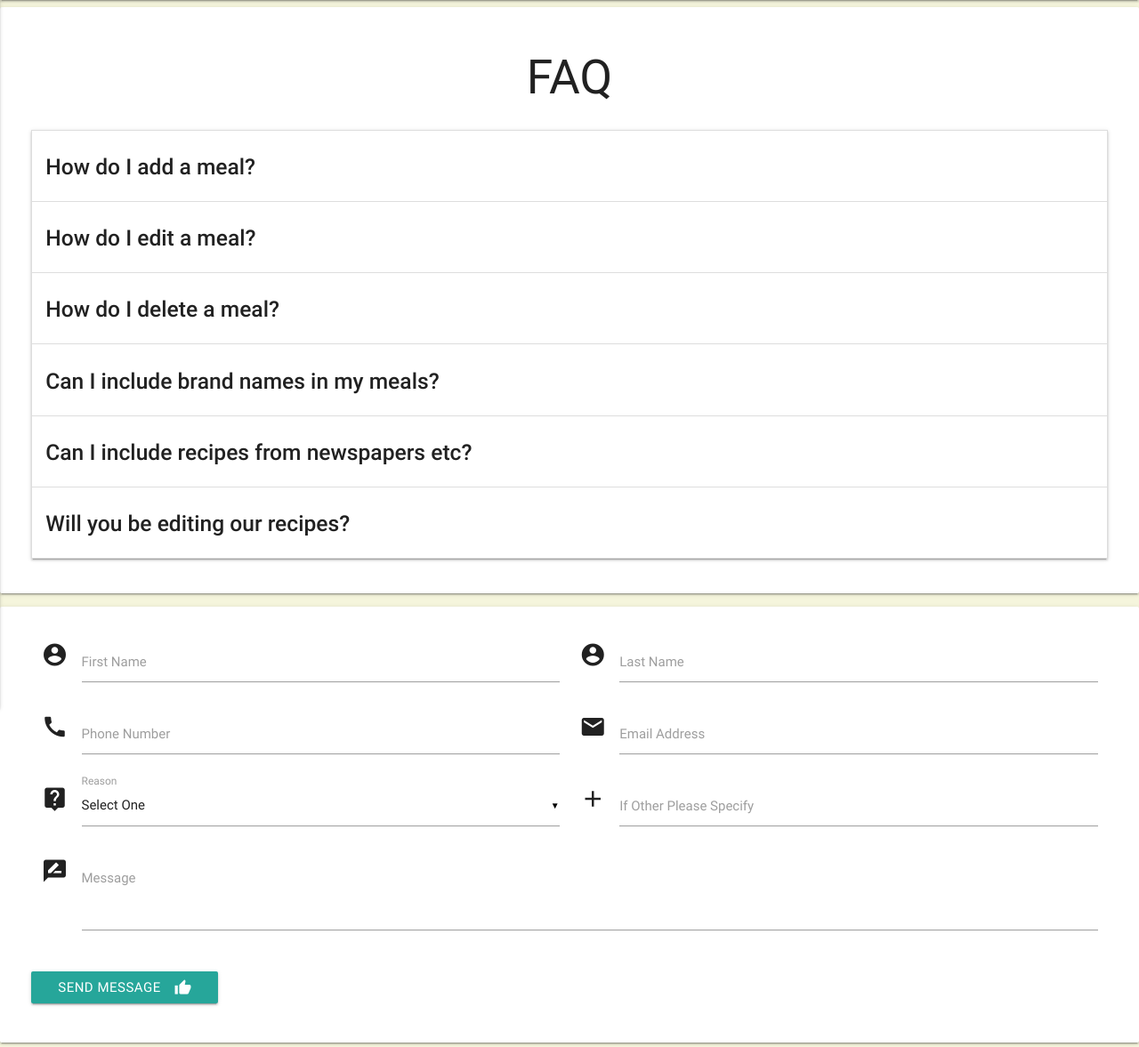
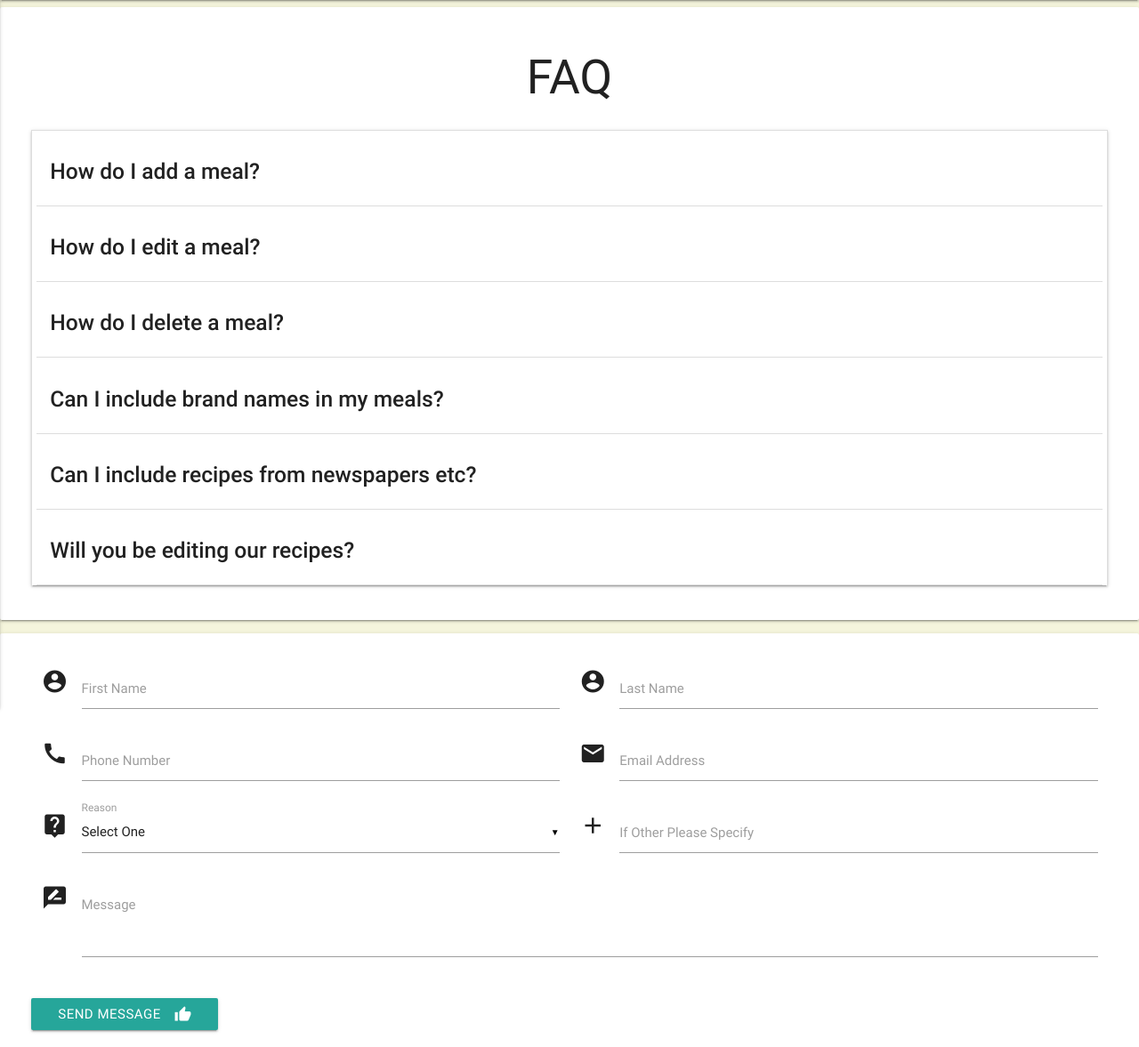
Before and after one commit to DanArmstrong124/cook-book, a Flask app: page /contact in a window 1280 px wide. Shown: the part 64-1241 px from the top of the page at 89% size. Run offline with Flask 2, Linux system fonts and the light colour scheme; some libraries are stand-ins or nearby versions.

Commit message:
Added new FAQ-Spacing class to CSS and meals.html

```diff
--- a/static/css/style.css
+++ b/static/css/style.css
@@ -22,3 +22,7 @@ body{
     width:250px !important;
     margin:5px !important;
 }
+
+.faq-spacing{
+    margin: 5px;
+}
--- a/templates/contact.html
+++ b/templates/contact.html
@@ -4,7 +4,7 @@
     <h2 class="center col s12">FAQ</h2>
     <div class="col s12 desc">
     <ul class="collapsible">
-        <li class="hoverable">
+        <li class="hoverable faq-spacing">
         <div class="collapsible-header">
         <h5 class="center"><strong>How do I add a meal?</strong></h5>
         </div>
@@ -12,7 +12,7 @@
         To add a meal, you must fill in the form through this link <a class="tdnone" href="{{url_for('add_meals')}}">HERE</a>. You can also find the Add Meal button at the top of every page and if on a mobile device or tablet, through the 'Burger' button (3 Horizontal Lines).
         </div>
         </li>
-        <li class="hoverable">
+        <li class="hoverable faq-spacing">
         <div class="collapsible-header">
         <h5><strong>How do I edit a meal?</strong></h5>
         </div>
@@ -20,7 +20,7 @@
         You can press any meal on the <a class="tdnone" href="{{url_for('get_meals')}}">HOME</a> page, this will show you a short description of the meal with a button (Orange, Pen Symbol), press this button to edit and save the meal under a new name/same name.
         </div>
         </li>
-        <li class="hoverable">
+        <li class="hoverable faq-spacing">
         <div class="collapsible-header">
         <h5><strong>How do I delete a meal?</strong></h5>
         </div>
@@ -28,7 +28,7 @@
         You can press any meal on the <a class="tdnone" href="{{url_for('get_meals')}}">HOME</a> page, this will show you a short description of the meal with a button (Red, Bin Symbol), press this button and you will be taken to another page of which you can confirm the deletion of the meal.
         </div>
         </li>
-        <li class="hoverable">
+        <li class="hoverable faq-spacing">
         <div class="collapsible-header">
         <h5><strong>Can I include brand names in my meals?</strong></h5>
         </div>
@@ -36,7 +36,7 @@
         You can choose to use brand names when submitting a meal, however please attempt to avoid the use of any Trademarked recipe titles.
         </div>
         </li>
-        <li class="hoverable">
+        <li class="hoverable faq-spacing">
         <div class="collapsible-header">
         <h5><strong>Can I include recipes from newspapers etc?</strong></h5>
         </div>
@@ -44,7 +44,7 @@
         Yes you can, so long as the recipe is not Trademarked.
         </div>
         </li>
-        <li class="hoverable">
+        <li class="hoverable faq-spacing">
         <div class="collapsible-header">
         <h5><strong>Will you be editing our recipes?</strong></h5>
         </div>
--- a/templates/meals.html
+++ b/templates/meals.html
@@ -17,7 +17,7 @@
         <div class="col m3 center advert">
             <a href="https://www.argos.co.uk/search/spoon/?clickOrigin=searchbar:home:term:spoon" target="_blank"><img src={{url_for('static', filename='images/skyscrape1.png')}}></a>
         </div>
-<div class="col s6">
+<div class="col s6 card-panel">
 <ul class="collapsible">
     <li class="hoverable">
       <div class="collapsible-header"><i class="material-icons">filter_alt</i>
@@ -59,7 +59,7 @@
       </div>
     </li>
     {% for meal in meals %}
-    <li class="hoverable">
+    <li class="hoverable faq-spacing">
       <div class="collapsible-header"><i class="material-icons">stars</i>
       <strong>{{meal.meal_name}} - {{meal.category_name}}</strong></div>
       <div class="collapsible-body card-panel"><span>
```
